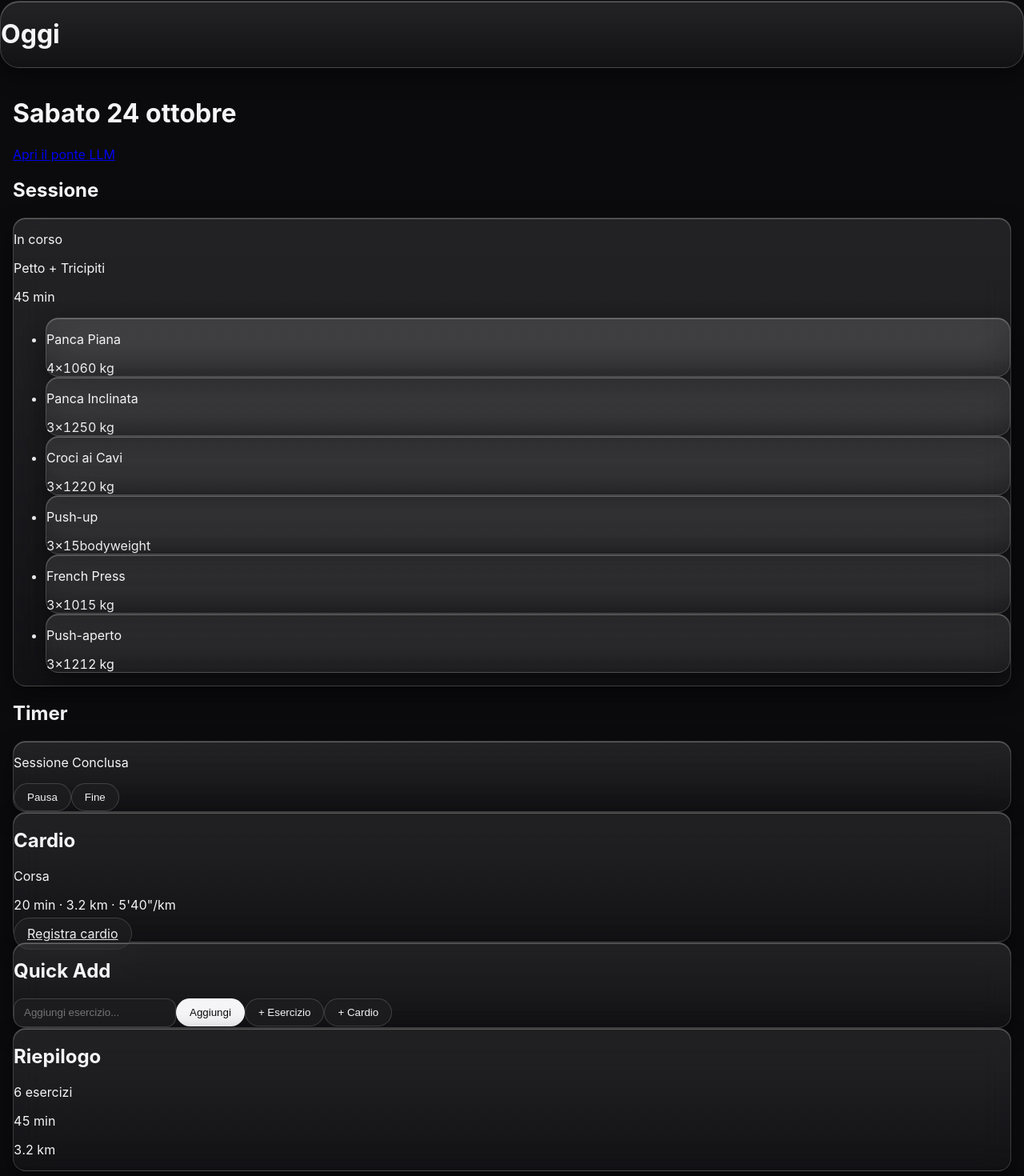
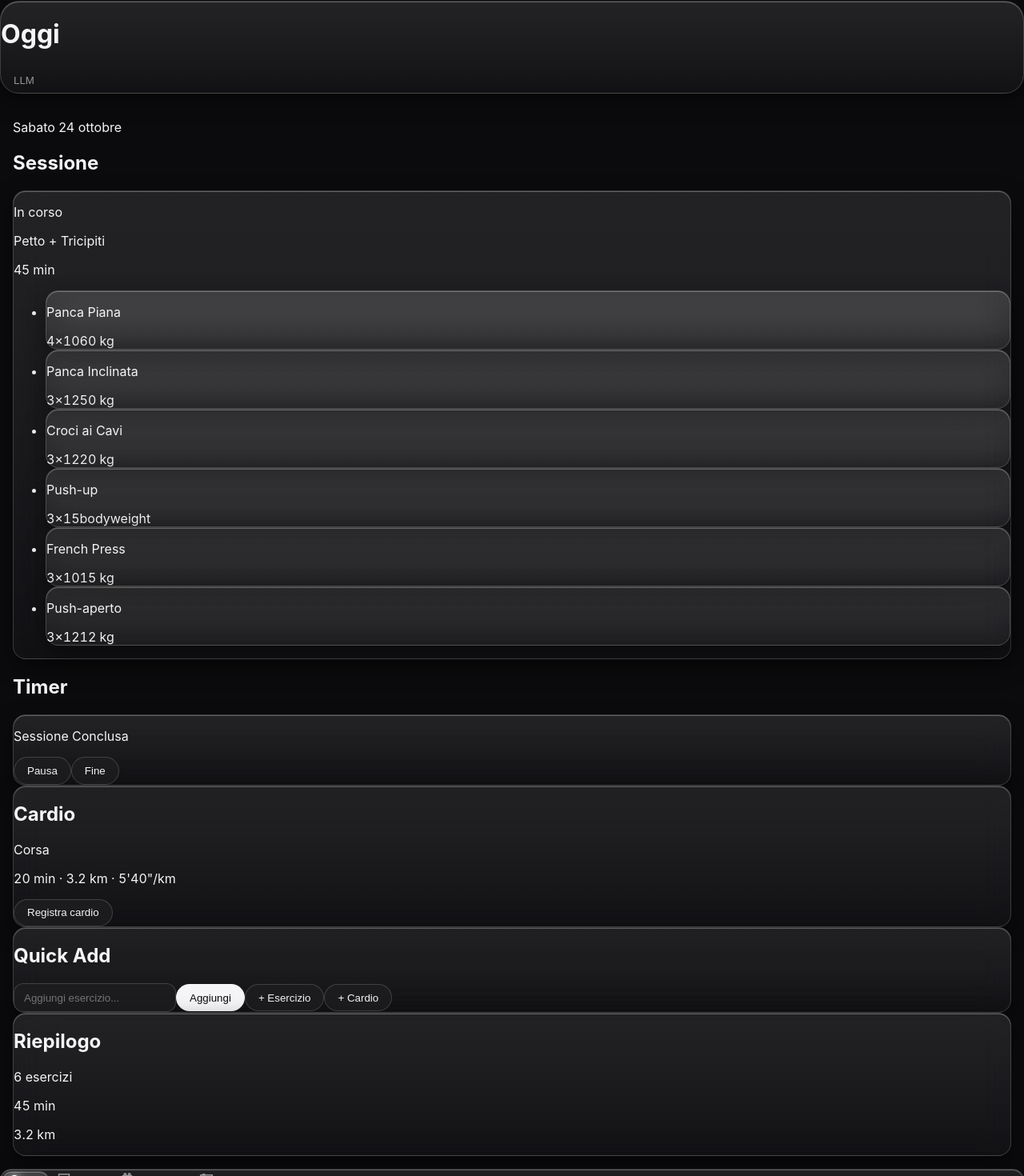
Before and after one commit to paolobitta111/LazyAndCheapPT, a React (Vite) app: page / in a window 1280 px wide. Shown: the part 51-1521 px from the top of the page at 80% size. Built offline with nearby package versions, Linux system fonts and the light colour scheme.

Commit message:
feat: drop Storico tab and title Oggi

```diff
--- a/src/App.tsx
+++ b/src/App.tsx
@@ -12,7 +12,7 @@ import LlmBridge from './pages/LlmBridge'
 import Settings from './pages/Settings'
 import { DataProvider } from './data/db'
 
-const tabIds = new Set(['/', '/schede', '/calendario', '/storico', '/impostazioni'])
+const tabIds = new Set(['/', '/schede', '/calendario', '/impostazioni'])
 
 export function pageTitle(pathname: string): string {
   if (pathname === '/') return 'Oggi'
@@ -40,6 +40,7 @@ function LayoutShell() {
     <div className="layout-shell">
       <header className="glass-bar">
         <h1>{pageTitle(location.pathname)}</h1>
+        <button className="btn" type="button" onClick={() => navigate('/llm')}>LLM</button>
       </header>
       <main className="main-content" role="main">
         <Routes>
--- a/src/components/BottomNav.tsx
+++ b/src/components/BottomNav.tsx
@@ -10,7 +10,6 @@ const navItems: { id: string; icon: NavIconName; label: string }[] = [
   { id: '/', icon: 'oggi', label: 'Oggi' },
   { id: '/schede', icon: 'schede', label: 'Schede' },
   { id: '/calendario', icon: 'calendario', label: 'Calendario' },
-  { id: '/storico', icon: 'storico', label: 'Storico' },
   { id: '/impostazioni', icon: 'impostazioni', label: 'Impostazioni' },
 ]
 
--- a/src/pages/Today.tsx
+++ b/src/pages/Today.tsx
@@ -1,13 +1,8 @@
-import { Link } from 'react-router-dom'
+import { useNavigate } from 'react-router-dom'
+import { formatToday } from './today-mock'
 import { SessionCard } from '../components/SessionCard'
 import { ExerciseRow } from '../components/ExerciseRow'
 import { Timer } from '../components/Timer'
-
-const today = new Date().toLocaleDateString('it-IT', {
-  weekday: 'long',
-  day: 'numeric',
-  month: 'long',
-})
 
 const mockSession = {
   title: 'Petto + Tricipiti',
@@ -32,11 +27,11 @@ const mockCardio = {
 }
 
 export default function Today() {
+  const navigate = useNavigate()
+
   return (
     <div>
-      <h1>{today.charAt(0).toUpperCase() + today.slice(1)}</h1>
-      <p><a href="#/llm">Apri il ponte LLM</a></p>
-
+      <p className="today-date">{formatToday()}</p>
       <section>
         <h2>Sessione</h2>
         <SessionCard title={mockSession.title} status="active" duration={mockSession.duration}>
@@ -66,7 +61,7 @@ export default function Today() {
         <p className="nums">
           {mockCardio.duration} · {mockCardio.distance} · {mockCardio.avgPace}
         </p>
-        <Link className="btn" to="/cardio">Registra cardio</Link>
+        <button className="btn" type="button" onClick={() => navigate('/cardio')}>Registra cardio</button>
       </section>
 
       <section className="glass">
@@ -77,7 +72,7 @@ export default function Today() {
         <button className="btn" type="button">+ Cardio</button>
       </section>
 
-      <section className="glass">
+      <section className="glass metrics">
         <h2>Riepilogo</h2>
         <p className="nums">{mockExercises.length} esercizi</p>
         <p className="nums">{mockSession.duration}</p>
--- /dev/null
+++ b/src/pages/today-mock.ts
@@ -0,0 +1,8 @@
+export function formatToday(date = new Date()): string {
+  const label = date.toLocaleDateString('it-IT', {
+    weekday: 'long',
+    day: 'numeric',
+    month: 'long',
+  })
+  return label.charAt(0).toUpperCase() + label.slice(1)
+}
```
Also changed, not shown: 2 other files (tests, documents, lock files or other folders).
